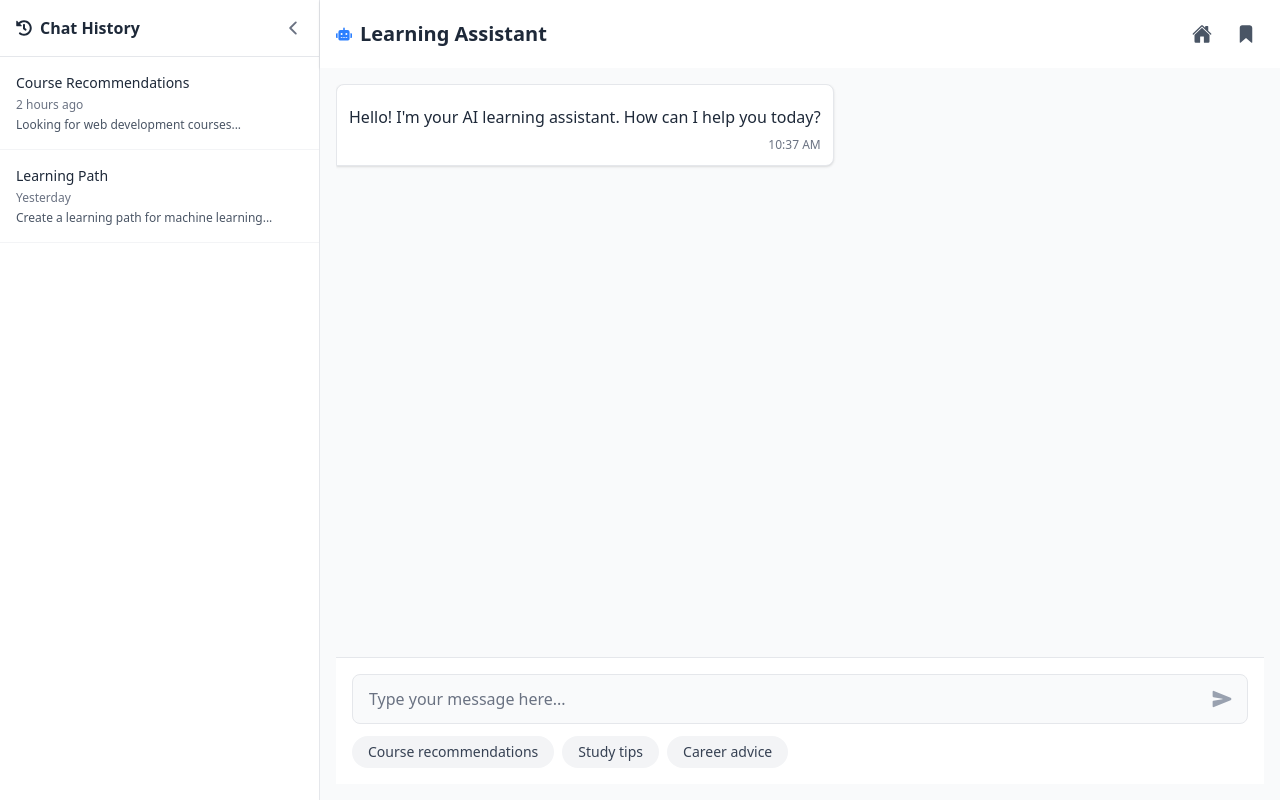
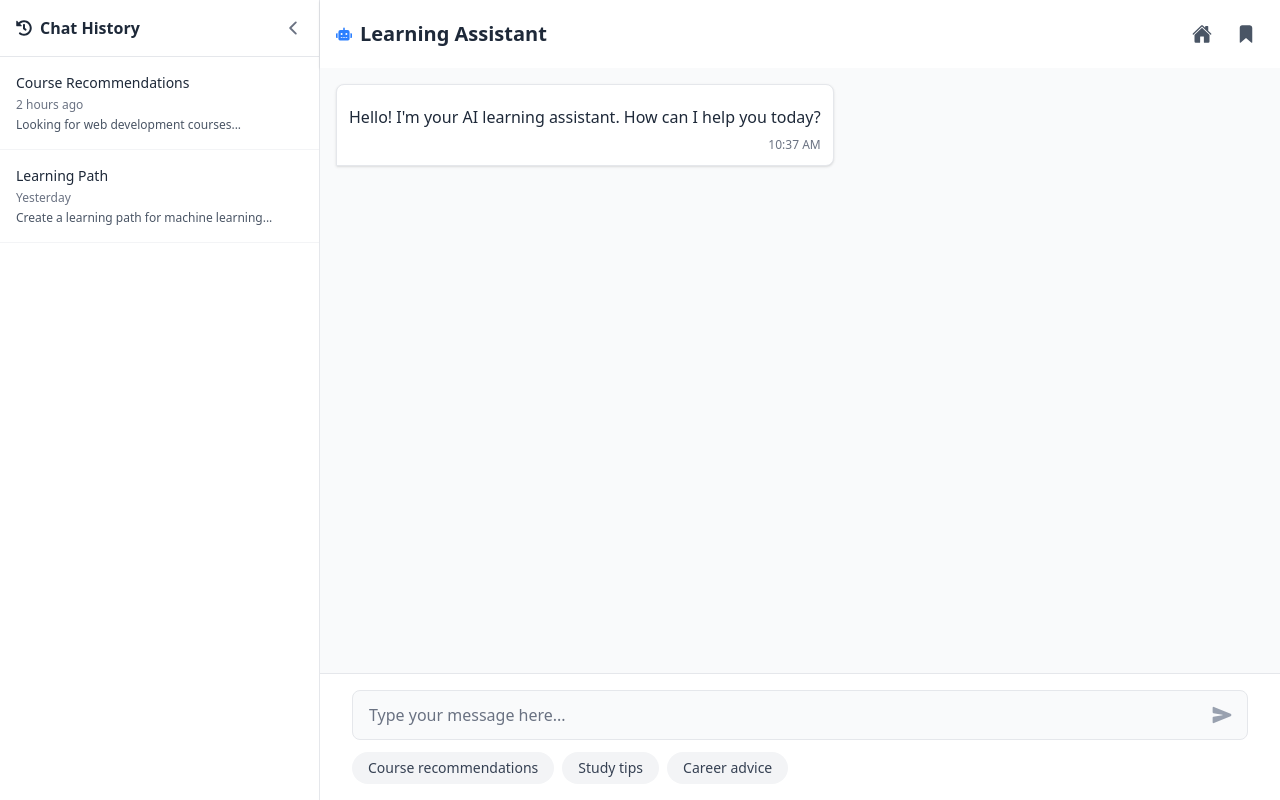
Before and after one commit to Pranay-Dommati/thestudent, a React (Vite) app in the folder frontend/: page /chat in a window 1280 px wide. Built offline with nearby package versions, Linux system fonts and the light colour scheme.

Commit message:
removing the gap in chatbot page

```diff
--- a/frontend/src/components/Chatbot/ChatbotPage.jsx
+++ b/frontend/src/components/Chatbot/ChatbotPage.jsx
@@ -193,9 +193,10 @@ const ChatbotPage = () => {
   };
 
   return (
-    <div className="h-screen flex bg-gray-50">
-      {/* Collapsible Chat History Sidebar */}
-      <div className={`${isSidebarOpen ? 'w-80' : 'w-0'} transition-all duration-300 bg-white border-r border-gray-200 flex flex-col overflow-hidden`}>
+    <div className="h-screen flex overflow-hidden">
+      {/* Sidebar - keep existing styles but add h-screen */}
+      <div className={`h-screen flex-shrink-0 ${isSidebarOpen ? 'w-80' : 'w-0'}
+        transition-all duration-300 bg-white border-r border-gray-200 flex flex-col overflow-hidden`}>
         <div className="p-4 border-b border-gray-200 flex items-center justify-between">
           <h2 className="font-semibold text-gray-800 flex items-center">
             <FaHistory className="mr-2" />
@@ -222,9 +223,9 @@ const ChatbotPage = () => {
         </div>
       </div>
 
-      {/* Main Chat Area */}
-      <div className="flex-1 flex flex-col">
-        {/* Modified Top Navbar */}
+      {/* Main chat container - remove bg-gray-50 from this level */}
+      <div className="flex-1 flex flex-col h-screen">
+        {/* Navbar remains unchanged */}
         <nav className="bg-white shadow-sm p-4 flex justify-between items-center">
           <div className="flex items-center">
             {!isSidebarOpen && (
@@ -263,10 +264,10 @@ const ChatbotPage = () => {
           </div>
         )}
 
-        {/* Chat Container */}
-        <div className="flex-1 flex flex-col p-4 overflow-hidden bg-gray-50">
-          {/* Chat Messages */}
-          <div className="flex-1 overflow-y-auto mb-4 space-y-4 scrollbar-thin scrollbar-thumb-gray-300 scrollbar-track-gray-100">
+        {/* Chat messages container - keep the gray background here */}
+        <div className="flex-1 flex flex-col overflow-hidden bg-gray-50">
+          {/* Messages area - keep existing padding and spacing */}
+          <div className="flex-1 p-4 overflow-y-auto space-y-4 scrollbar-thin scrollbar-thumb-gray-300 scrollbar-track-gray-100">
             {chatHistory.map((chat) => (
               <div
                 key={chat.id}
```
